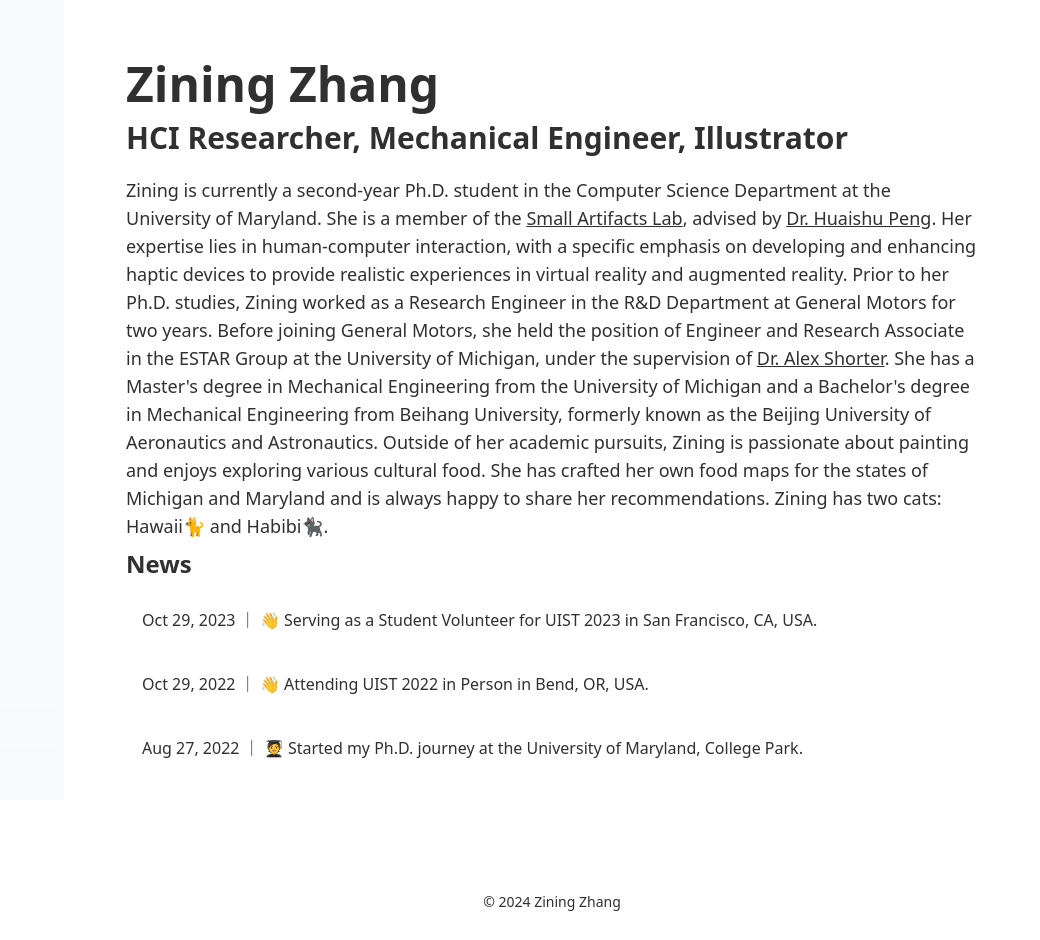
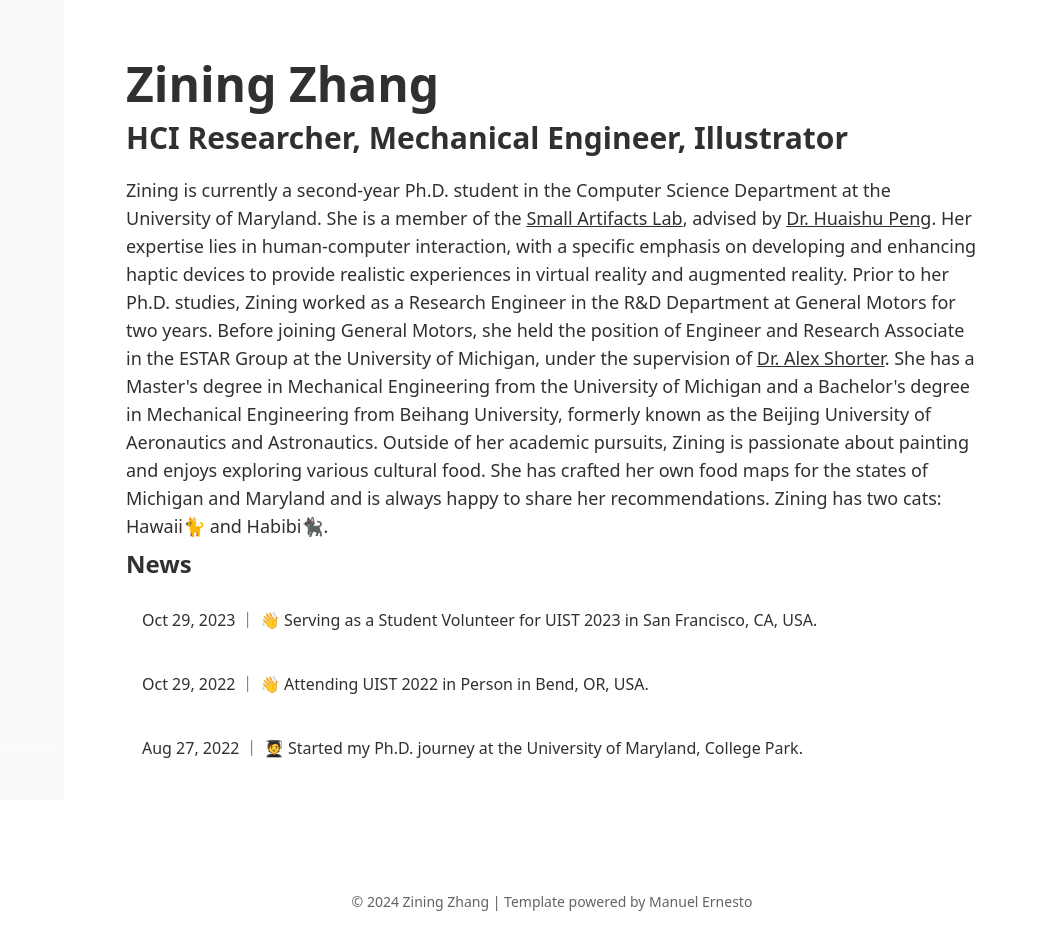
Before and after one commit to znzhang26/personal_website, an Astro site: page / in a window 1280 px wide. Shown: the full height of the page, 240-1280 px from the left. Built offline with nearby package versions, Linux system fonts and the light colour scheme; Astro itself is replaced by a stand-in of ours.

Commit message:
add ack 01.03.2024

```diff
--- a/src/components/Footer.astro
+++ b/src/components/Footer.astro
@@ -3,8 +3,8 @@ const today = new Date();
 ---
 
 <footer class="footer footer-center block mb-5 pt-10">
-  <div class="pb-2">
-    &copy; {today.getFullYear()} Zining Zhang
+  <div class="inline opacity-75">
+    &copy; {today.getFullYear()} Zining Zhang | Template powered by <a href="https://manuelernestog.github.io">Manuel Ernesto</a>
   </div>
 </footer>
 <style>
```
